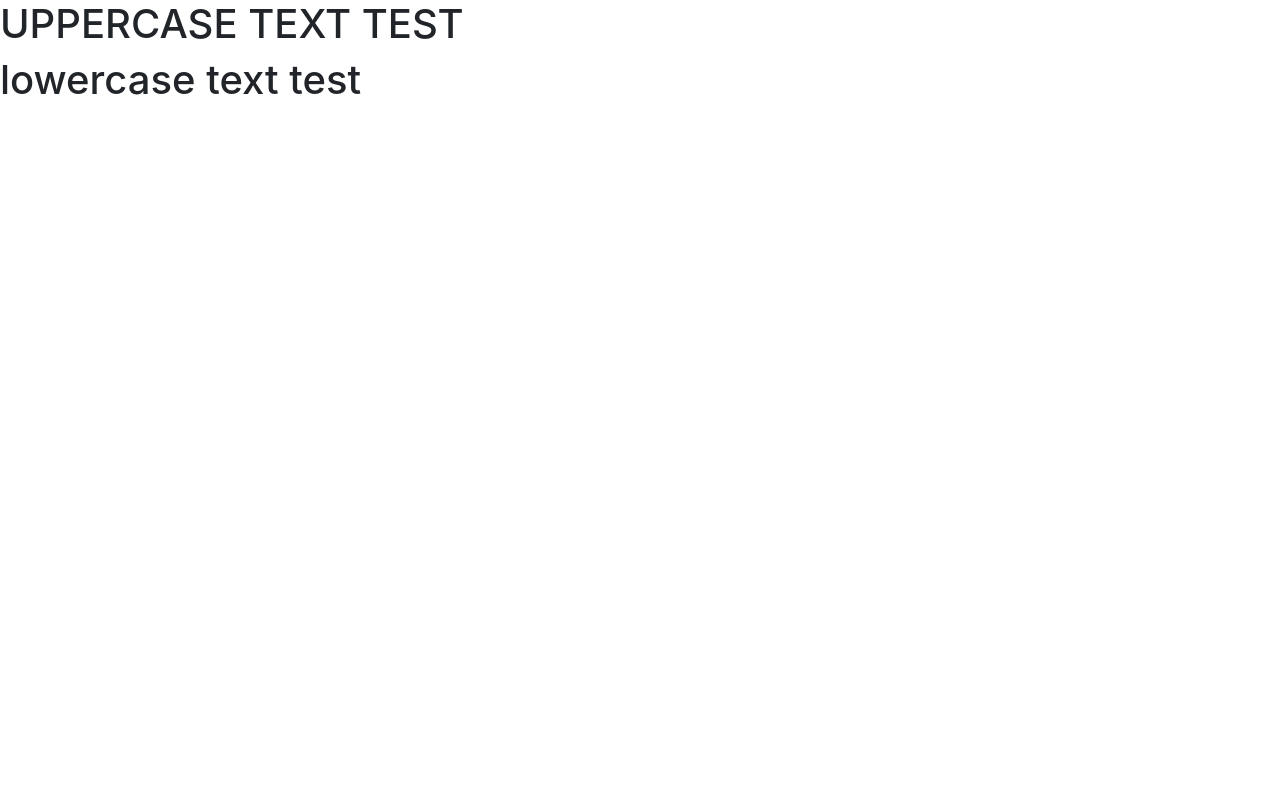
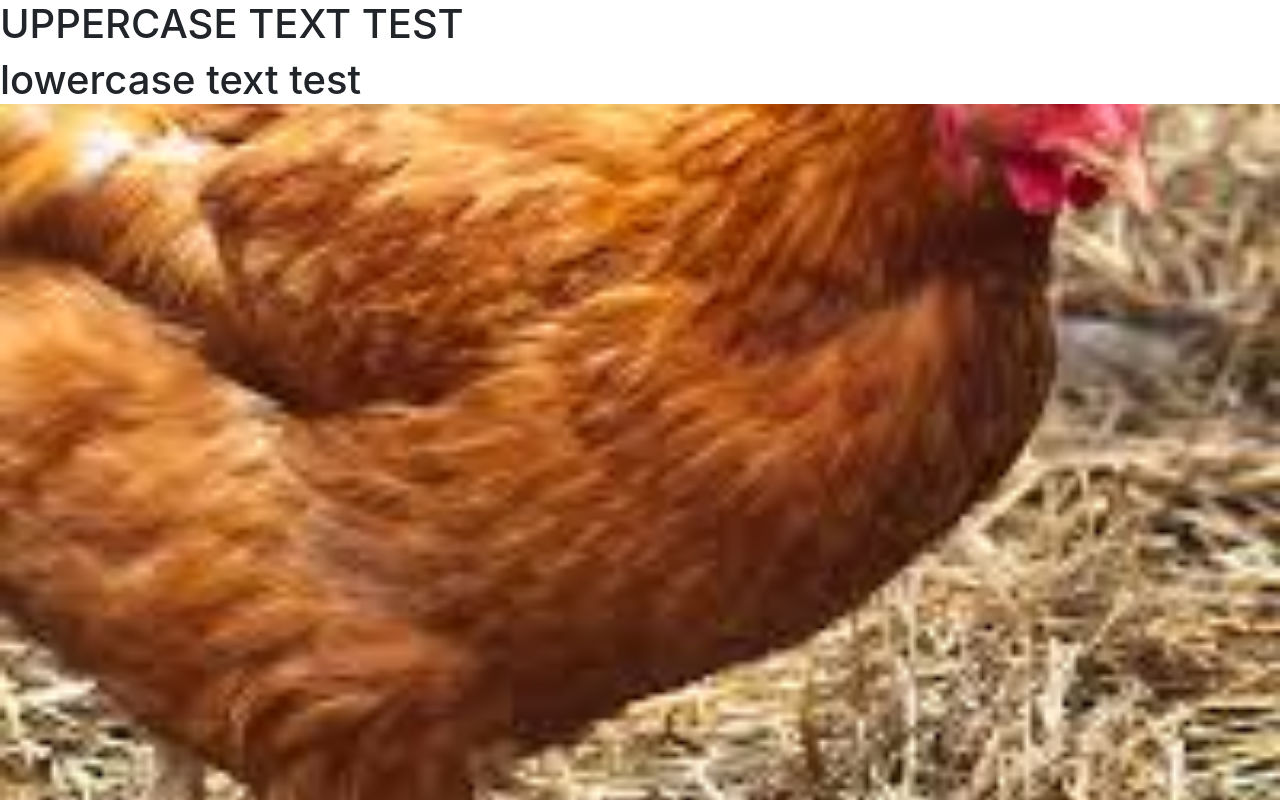
Before and after one commit to Aditya731201/responsivebackground, a plain HTML site: page index.html in a window 1280 px wide. Drawn offline with nearby package versions, Linux system fonts and the light colour scheme.

Commit message:
Update styles.css

```diff
--- a/styles.css
+++ b/styles.css
@@ -1,7 +1,7 @@
 html{
   height:100%;
   width:100%;
-  background: url(image.jpg) no-repeat center center fixed;
+  background: url(images.jpg) no-repeat center center fixed;
   -webkit-background-size:cover;
   -moz-background-size:cover;
   -o-background-size:cover;
```
